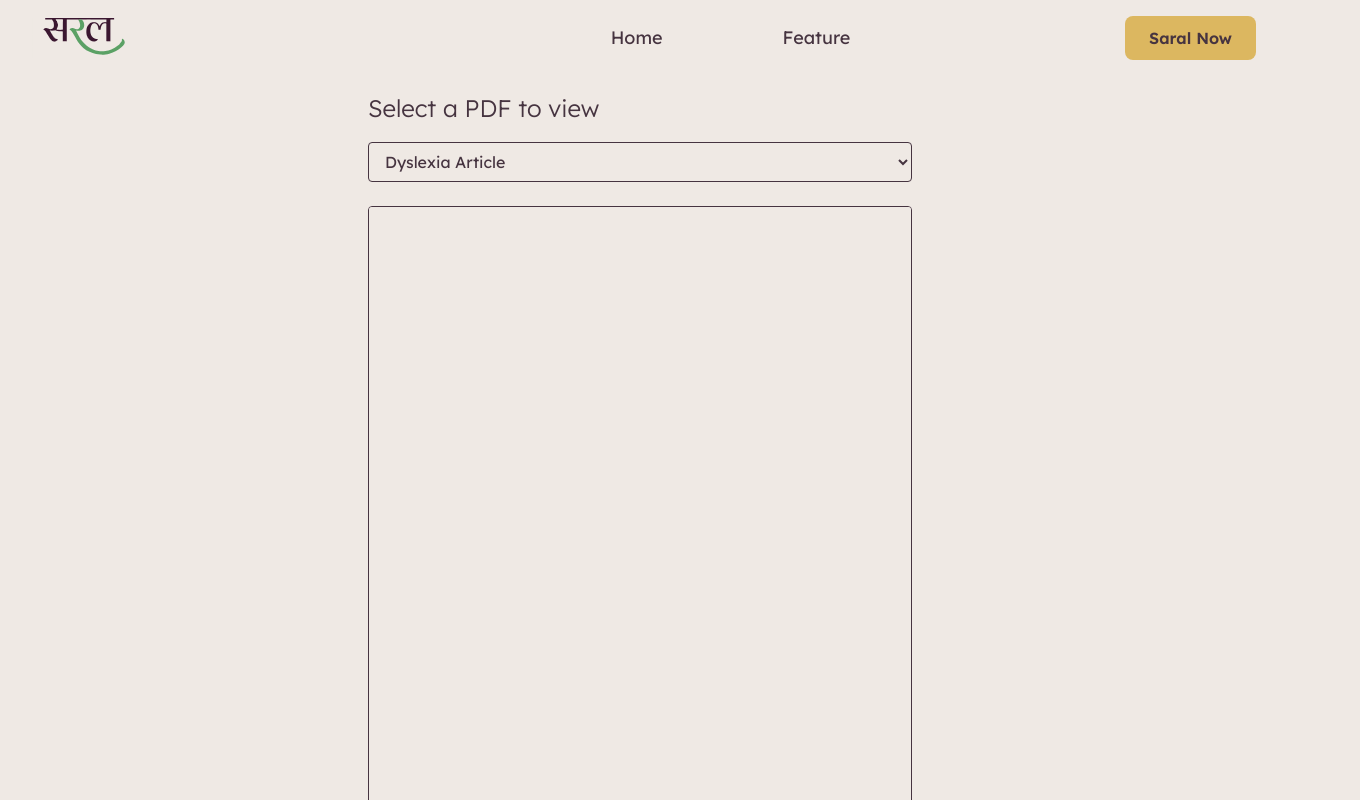
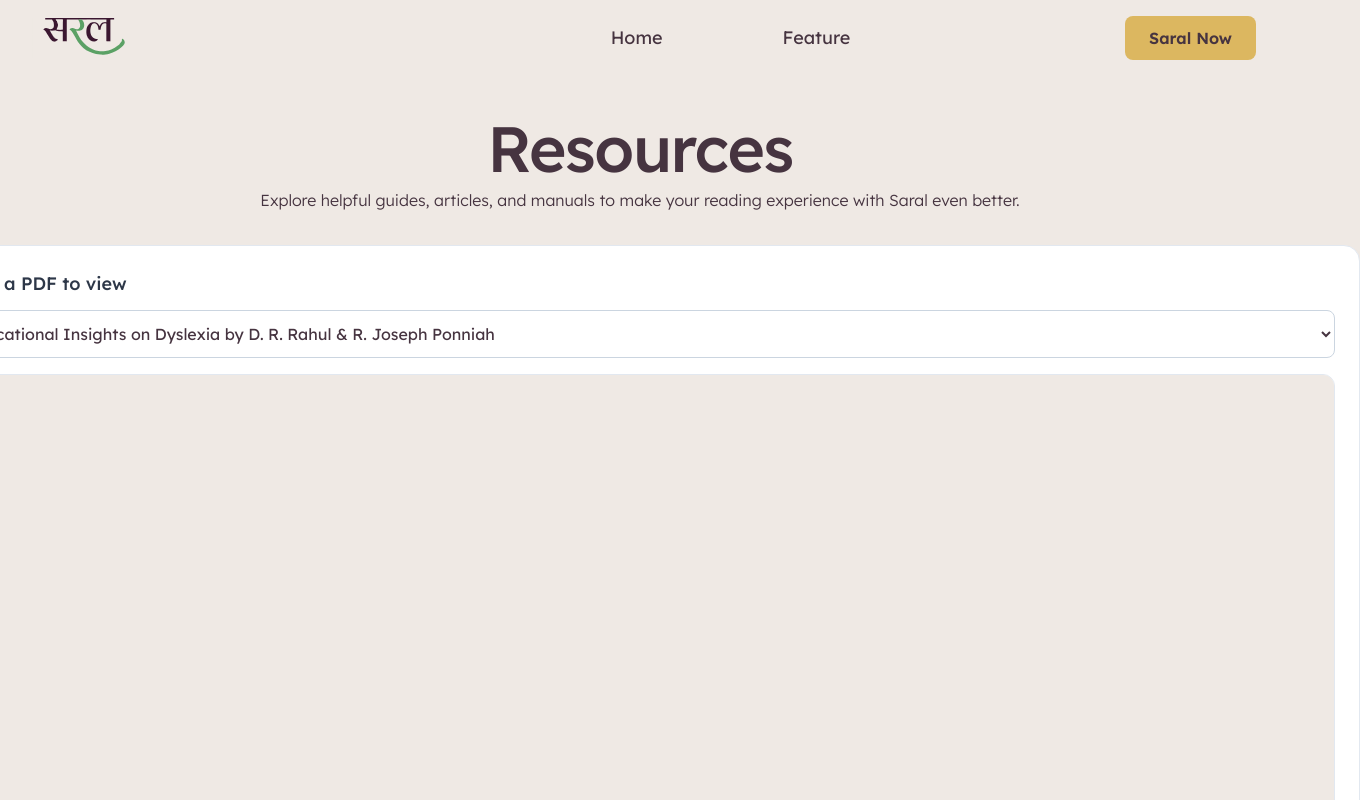
Before and after one commit to Sushant-Poudel-Dev/Saral, a Next.js app in the folder frontend/: page /resources in a window 1280 px wide. Shown: the top 800 px of the page, 1360 px wide, since content can reach past the window. Built offline with nearby package versions, Linux system fonts and the light colour scheme.

Commit message:
Designed resource page for getting users from email

```diff
--- a/frontend/app/resources/page.jsx
+++ b/frontend/app/resources/page.jsx
@@ -3,7 +3,11 @@
 import { useState } from "react";
 
 const pdfFiles = [
-  { label: "Dyslexia Article", url: "/Pdf1.pdf" },
+  {
+    label:
+      "Educational Insights on Dyslexia by D. R. Rahul & R. Joseph Ponniah",
+    url: "/Pdf1.pdf",
+  },
   {
     label: "Accessibility Features Overview",
     url: "/accessibility-features.pdf",
@@ -15,10 +19,27 @@
   const [selectedPdf, setSelectedPdf] = useState(pdfFiles[0].url);
 
   return (
-    <div className='max-w-xl mx-auto p-4'>
-      <h2 className='text-xl font-semibold mb-4'>Select a PDF to view</h2>
+    <div className='py-10 px-4 flex flex-col items-center'>
+      <div className='w-[90rem]'>
+        <div className='mb-8 text-center'>
+          <h1 className='text-3xl md:text-4xl font-bold text-[#2d3748] mb-2 tracking-tight'>
+            Resources
+          </h1>
+          <p className='text-base md:text-lg text-[#4a5568]'>
+            Explore helpful guides, articles, and manuals to make your reading
+            experience with Saral even better.
+          </p>
+        </div>
+        <div className='bg-white rounded-2xl shadow-lg p-6 mb-8 border border-[#e2e8f0]'>
+          <label
+            htmlFor='pdf-select'
+            className='block text-lg font-medium text-[#2d3748] mb-3'
+          >
+            Select a PDF to view
+          </label>
           <select
-        className='border rounded px-3 py-2 mb-6 w-full'
+            id='pdf-select'
+            className='border border-[#cbd5e0] rounded-lg px-4 py-3 mb-4 w-full focus:outline-none focus:ring-2 focus:ring-[#3182ce] transition'
             onChange={(e) => setSelectedPdf(e.target.value)}
             value={selectedPdf}
           >
@@ -26,18 +47,22 @@
               <option
                 key={url}
                 value={url}
+                className='text-base'
               >
                 {label}
               </option>
             ))}
           </select>
-
+          <div className='w-full h-[500px] md:h-[600px] rounded-xl overflow-hidden border border-[#e2e8f0] bg-[#f7fafc] flex items-center justify-center'>
             <iframe
               src={selectedPdf}
               title='PDF Viewer'
-        className='w-full h-[600px] border rounded'
+              className='w-full h-full'
               frameBorder='0'
             />
           </div>
+        </div>
+      </div>
+    </div>
   );
 }
```
Lines whose indentation alone changed are shown as unchanged.
